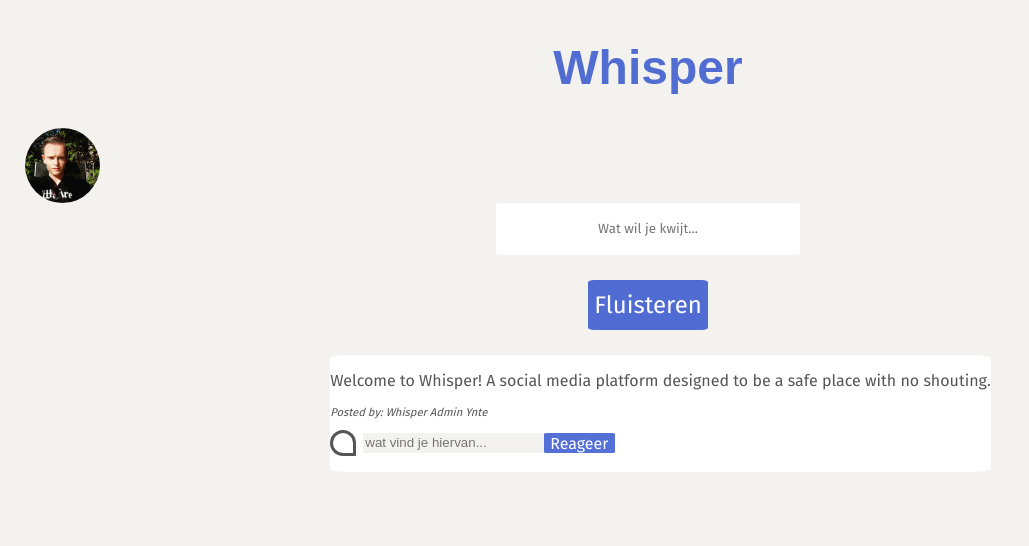
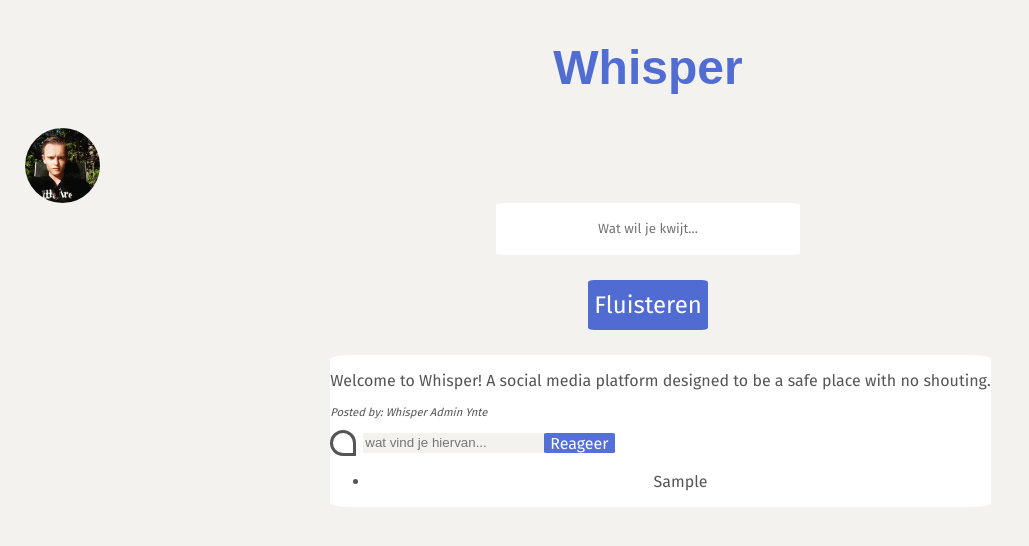
Before and after one commit to Wiardus/whisper-chat-app, a React (Create React App) app: page / in a window 1280 px wide. Both pictures are taken after typing "Sample" into the empty fields and a click on the button "Reageer". Shown: the part 911-1457 px from the top of the page, without its empty margins (0-1029 px from the left). Built offline with nearby package versions, Linux system fonts and the light colour scheme; a web font is replaced by a local one.

Commit message:
Succesfully added comment functionality on posts

```diff
--- a/src/Components/Post.tsx
+++ b/src/Components/Post.tsx
@@ -3,15 +3,17 @@ import { useState } from 'react';
 
 interface Props {
     post: Post
-    comments?: PostComment
+    comment?: Post
 }
 
 
-const Post = ({post, comments}: Props) => {
+const Post = ({post}: Props) => {
     const [comment, setComment] = useState('')
+    const [comments, setComments] = useState([] as any)
 
     const addComment = (comment: string) => {
-        alert(comment)
+        setComments([...comments, comment])
+
     }
 
     return (
@@ -22,7 +24,10 @@ const Post = ({post, comments}: Props) => {
                 <input value={comment} type="text" placeholder="wat vind je hiervan..." onChange={e => {setComment(e.target.value)}} />
                 <button type="submit" onClick={e => {e.preventDefault(); addComment(comment); setComment('');}}>Reageer</button>
             </form>
-            <p>{comment}</p>
+            <ul>
+            {comments.map((comment: string) =>(
+                <li key={comment}>{comment}</li>
+            ))} </ul>
 
         </div>
 
--- a/src/types.d.ts
+++ b/src/types.d.ts
@@ -1,7 +1,7 @@
 interface Post {
     content: string
     user?: string
-    comments?: string[]
+    comment?: string
 }
 
 type AddPost = (content: string) => void
```
